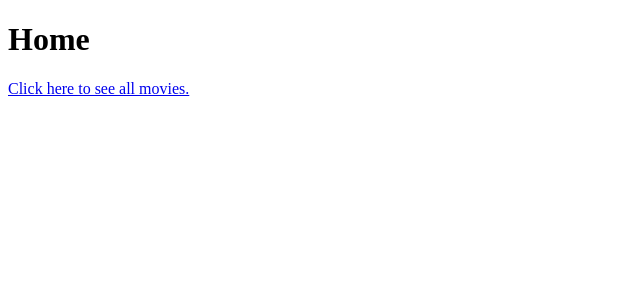
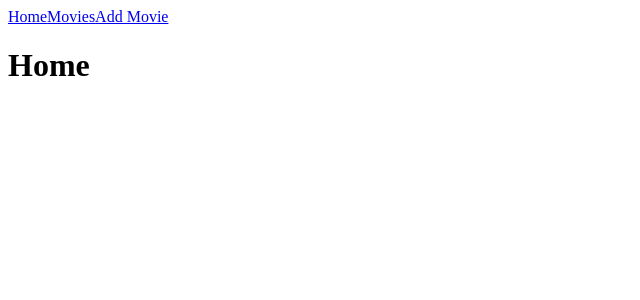
Before and after one commit to manfredjoa/movies-MERN-frontend-project, a React (Create React App) app: page / in a window 1280 px wide. Shown: the top 300 px of the page, without its empty margins (0-640 px from the left). Built offline with nearby package versions, Linux system fonts and the light colour scheme.

Commit message:
create nav component

```diff
--- a/src/App.js
+++ b/src/App.js
@@ -1,11 +1,13 @@
 import { Routes, Route } from "react-router-dom";
-import Home from "./screens/Home";
-import Movies from "./screens/Movies";
+import Home from "./screens/Home.jsx";
+import Movies from "./screens/Movies.jsx";
+import Nav from "./components/Nav.jsx";
 import "./App.css";
 
 function App() {
   return (
     <div className="App">
+      <Nav />
       <Routes>
         <Route path="/" element={<Home />} />
         <Route path="/movies" element={<Movies />} />
--- /dev/null
+++ b/src/components/Nav.jsx
@@ -0,0 +1,11 @@
+import { NavLink } from "react-router-dom"
+
+export default function Nav() {
+  return (
+    <nav>
+      <NavLink to="/">Home</NavLink>
+      <NavLink to="/movies">Movies</NavLink>
+      <NavLink to="add-movie">Add Movie</NavLink>
+    </nav>
+  )
+}
--- a/src/screens/Home.jsx
+++ b/src/screens/Home.jsx
@@ -1,10 +1,10 @@
-import { Link } from "react-router-dom";
+// import { Link } from "react-router-dom";
 
 export default function Home() {
   return (
     <div>
       <h1>Home</h1>
-      <Link to="/movies">Click here to see all movies.</Link>
+      {/* <Link to="/movies">Click here to see all movies.</Link> */}
     </div>
   )
 }
--- a/src/screens/Movies.jsx
+++ b/src/screens/Movies.jsx
@@ -1,6 +1,6 @@
 import { useState, useEffect } from "react";
 import { getMovies } from "../services/movies.js";
-import { Link } from "react-router-dom";
+// import { Link } from "react-router-dom";
 import Movie from "../components/Movie.jsx";
 
 export default function Movies() {
@@ -17,9 +17,9 @@ export default function Movies() {
 
   return (
     <div>
-      <Link to="/">
+      {/* <Link to="/">
         <h1>Home</h1>
-      </Link>
+      </Link> */}
       <h1>Movies</h1>
       {movies.map((movie) => (<Movie key={movie._id} movie={movie} />))}
     </div>
```
